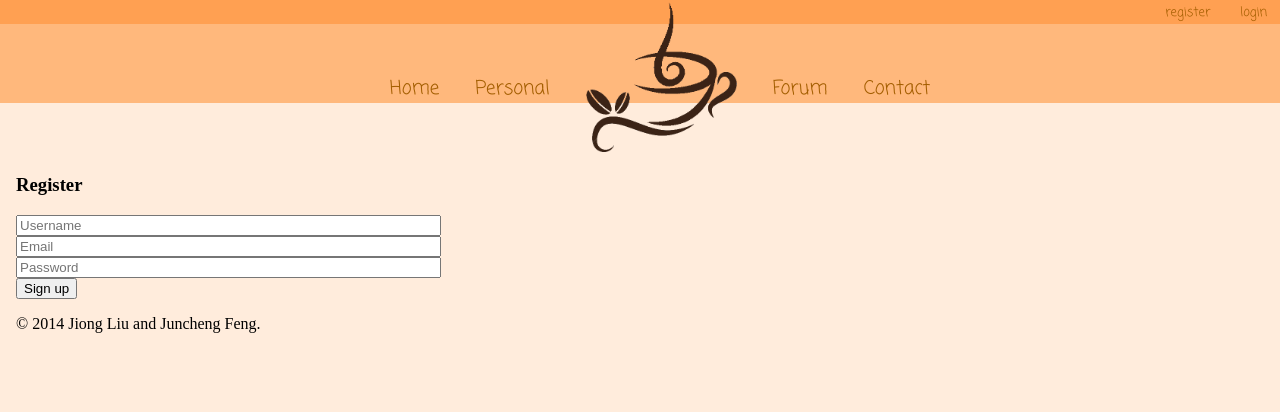
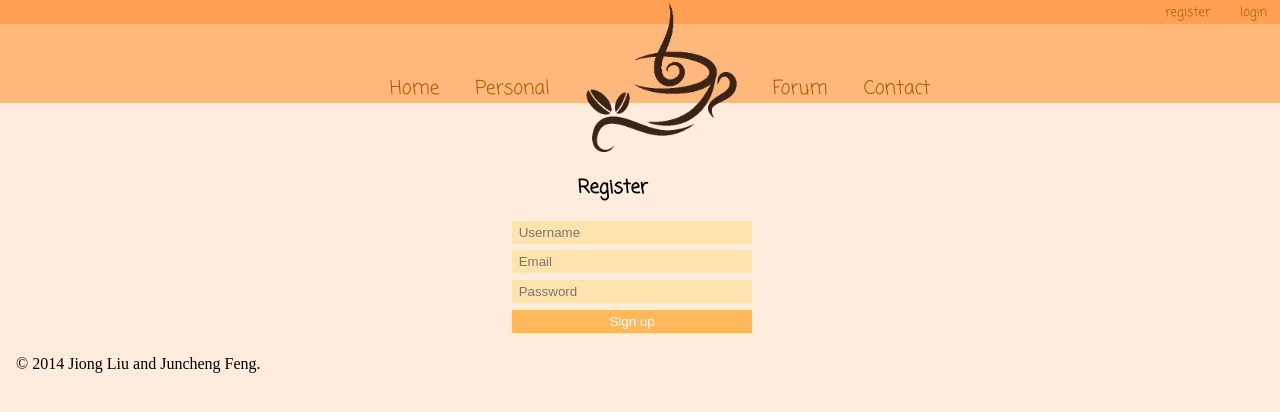
Before and after one commit to jonprivate/ztea, a PHP site: page /register.php in a window 1280 px wide. Shown: the top 412 px of the page. Run offline with PHP 8.4, Linux system fonts and the light colour scheme; some web fonts are replaced.

Commit message:
format of forms updated

```diff
--- a/CSS/main.css
+++ b/CSS/main.css
@@ -1,6 +1,10 @@
 /****************Some global attributes****************/
 a {
     text-decoration: none;
+}
+
+a:hover {
+	cursor: pointer;
 }
 
 body {
@@ -58,6 +62,41 @@ body {
 section {
     margin: 1em 1em;
 }
+
+/*form*/
+.body-title-font {
+	font-family: 'Coming Soon', cursive;
+}
+div.body-title-font input {
+	margin-bottom: 0.5em;
+	padding: 0.3em 0;
+	width: 18em;
+	background-color: #ffe3ac;
+	border: 0;
+}
+input.type-in {
+	text-indent: 0.5em;
+}
+h3.body-title-font {
+	position: relative;
+	left: 3.5em;
+}
+div.body-title-font {
+	width: 16em;
+	margin: auto;
+}
+#submit-form {
+	width: 18em;
+	padding: 0.3em 0;
+	background-color: #ffb95b;
+	border: 0;
+	color: #fff;
+}
+#submit-form:hover {
+	background-color: #ffa052;
+	cursor: pointer;
+}
+
 /************************Footer************************/
 footer {
     margin: 1em 1em;
```
